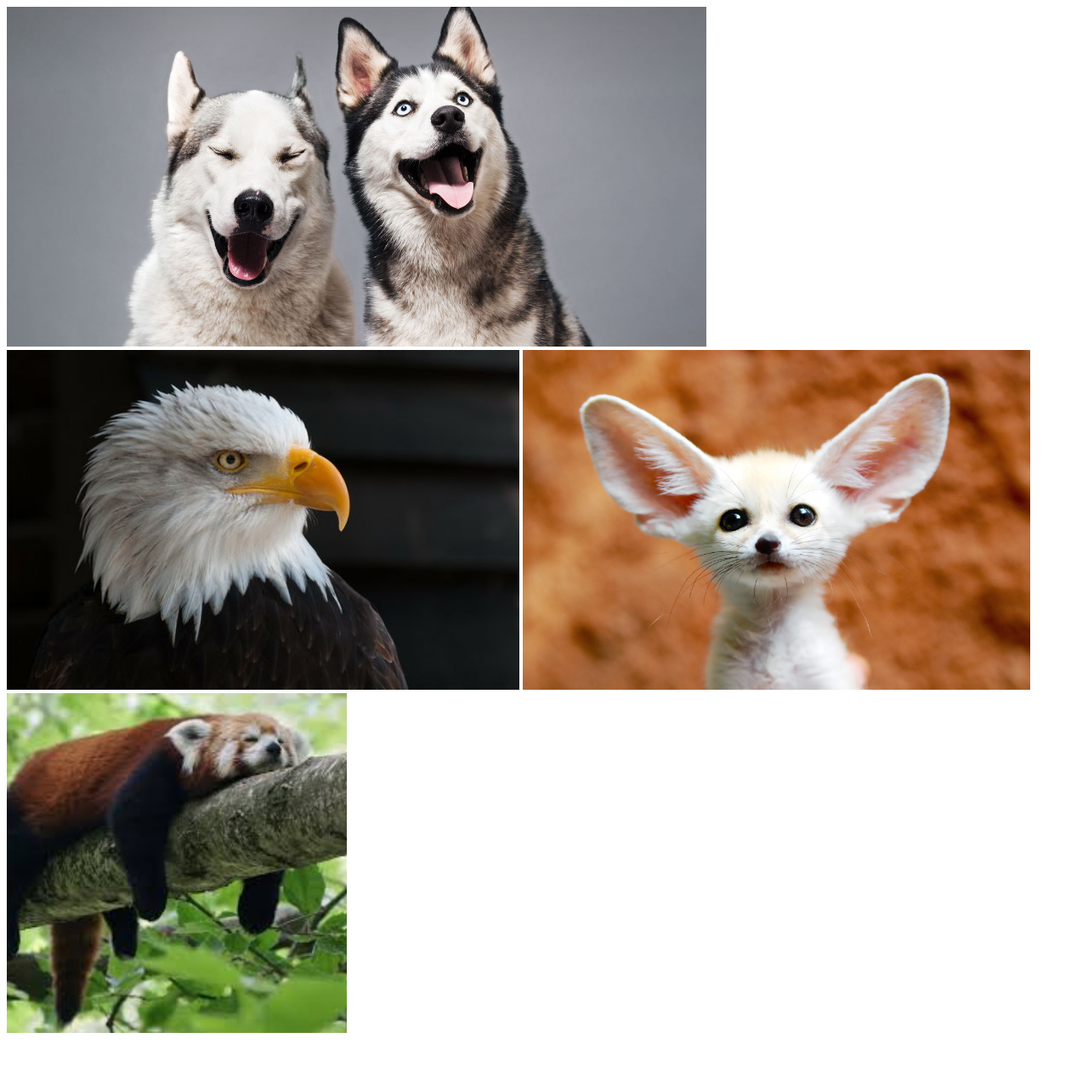
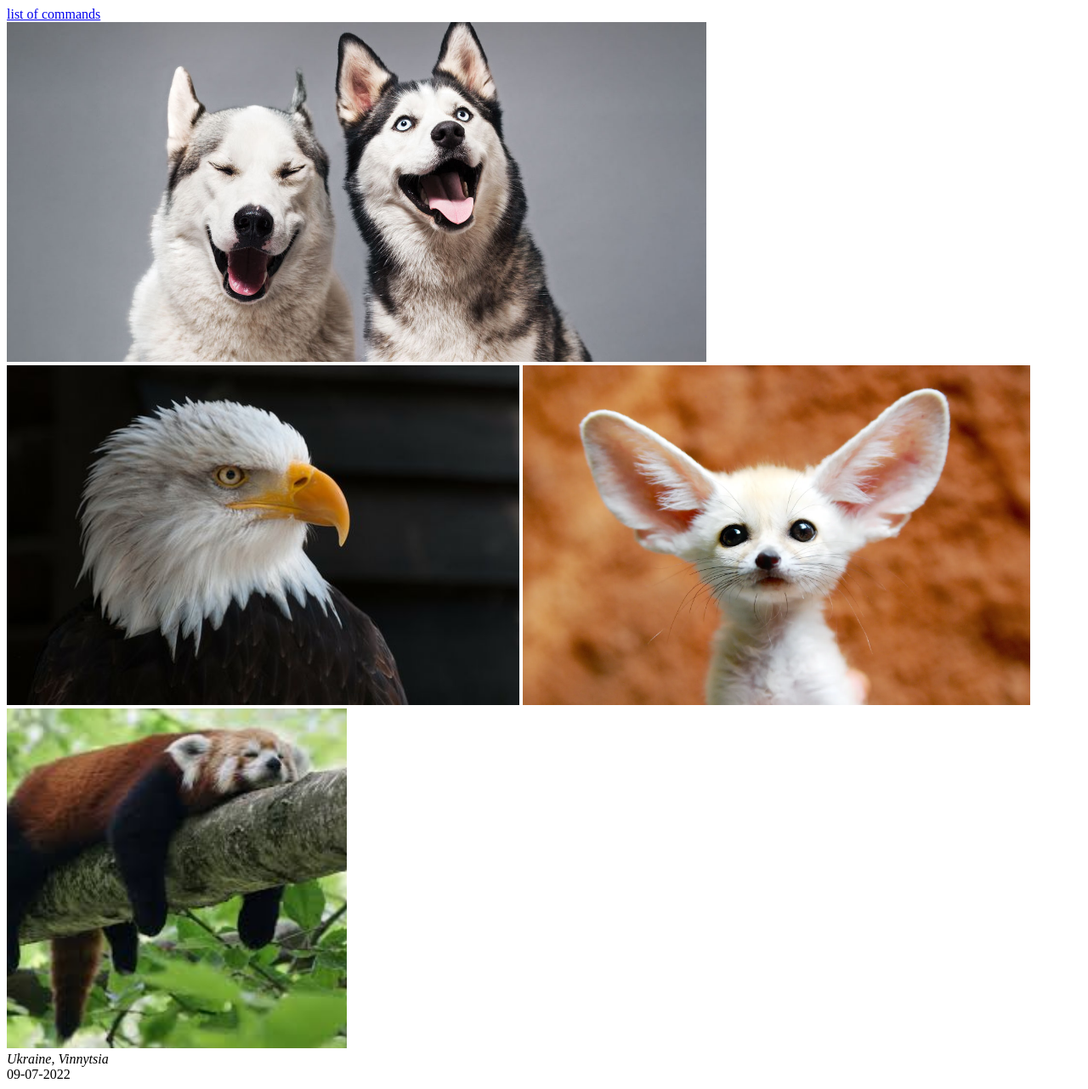
Before and after one commit to BohdanDiachenko/homework4, a plain HTML site: page gallery.html in a window 1280 px wide. Shown: the whole page at 85% size. Before the commit the page ends 1228 px from the top, so only its background shows below. Drawn offline with Linux system fonts and the light colour scheme.

Commit message:
add link

```diff
--- a/gallery.html
+++ b/gallery.html
@@ -7,9 +7,20 @@
     <title>Document</title>
 </head>
 <body>
-    <img src="images/dogs.jpg" alt="dogs" height="400">
-    <img src="images/eagle.jpg" alt="eagle" height="400">
-    <img src="images/vuhan.jpg" alt="vuhan" height="400">
-    <img src="images/peta.jpg" alt="peta" height="400">
+    <header>
+        <nav>
+            <a href="index.html">list of commands</a>
+        </nav>
+    </header>
+    <main>
+        <img src="images/dogs.jpg" alt="dogs" height="400">
+        <img src="images/eagle.jpg" alt="eagle" height="400">
+        <img src="images/vuhan.jpg" alt="vuhan" height="400">
+        <img src="images/peta.jpg" alt="peta" height="400">
+    </main>
+    <footer>
+        <address>Ukraine, Vinnytsia</address>
+        <time datetime="2022-07-09">09-07-2022</time>
+    </footer>
 </body>
 </html>
```
Also changed, not shown: index.html (+11 -0 lines).
